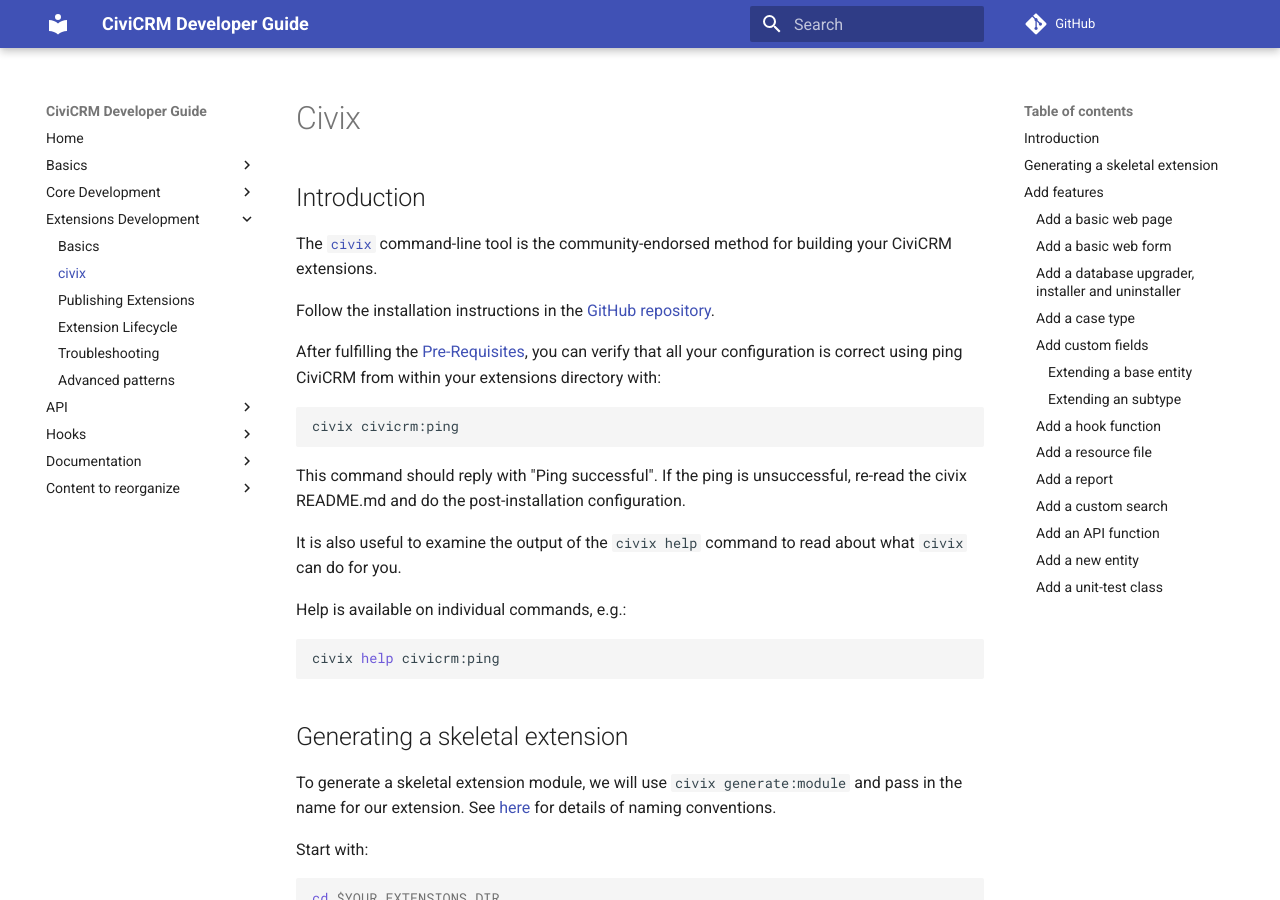
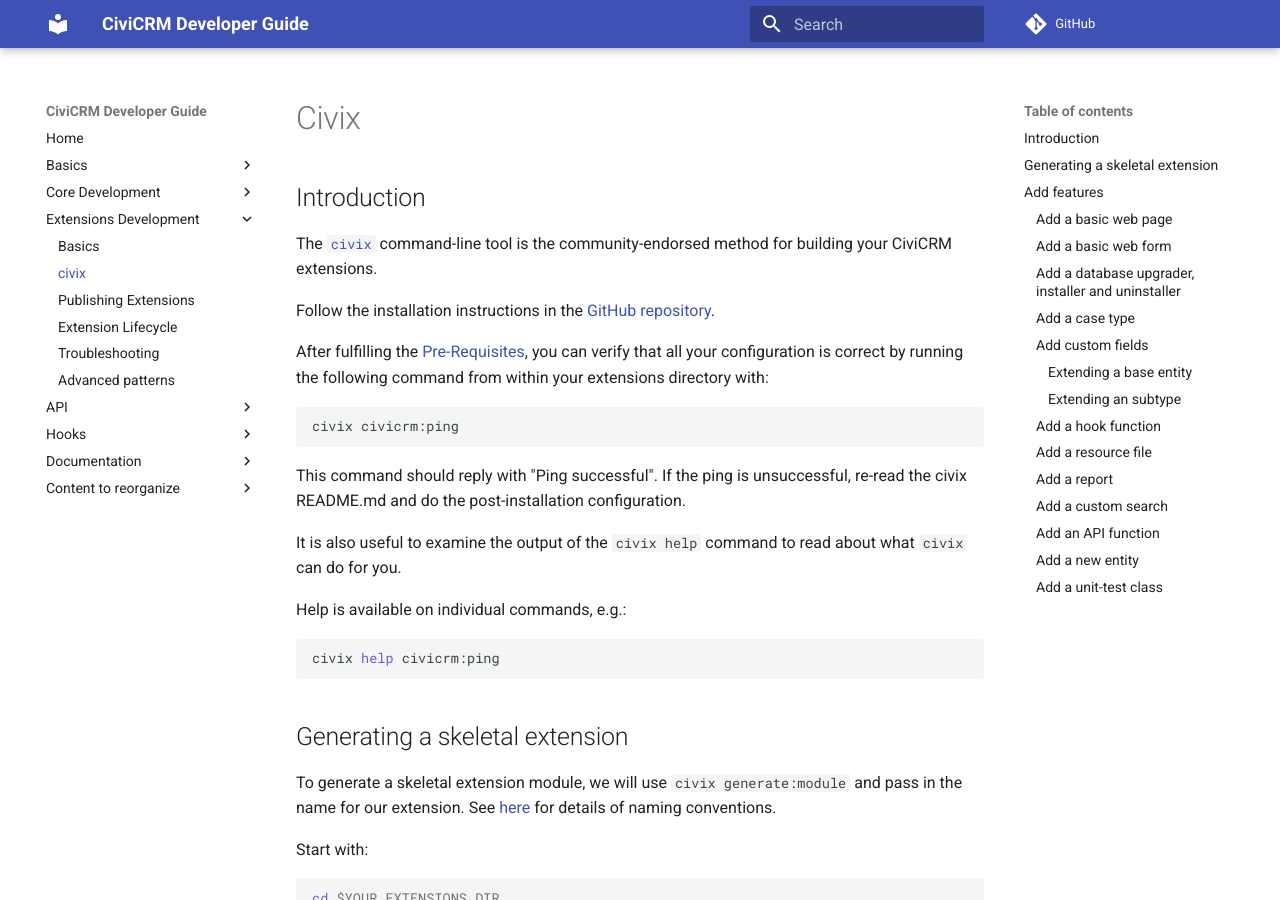
Before and after one commit to civicrm/civicrm-dev-docs, an MkDocs documentation site: the page built from docs/extensions/civix.md, in a window 1280 px wide and 900 px high. Built offline with MkDocs 1.6.1 and Material for MkDocs 9.7.7, drawn with Linux system fonts in a browser that asks for light colours; comment, search, counter and statistics services are not loaded; old or Windows-style settings are respelled for this version of MkDocs.

Commit message:
Grammar improvement

````diff
--- a/docs/extensions/civix.md
+++ b/docs/extensions/civix.md
@@ -8,7 +8,7 @@
 Follow the installation instructions in the
 [GitHub repository](https://github.com/totten/civix/).
 
-After fulfilling the [Pre-Requisites](/extensions/basics/#pre-requisites), you can verify that all your configuration is correct using ping CiviCRM from
+After fulfilling the [Pre-Requisites](/extensions/basics/#pre-requisites), you can verify that all your configuration is correct by running the following command from
 within your extensions directory with:
 
 ```bash
````
